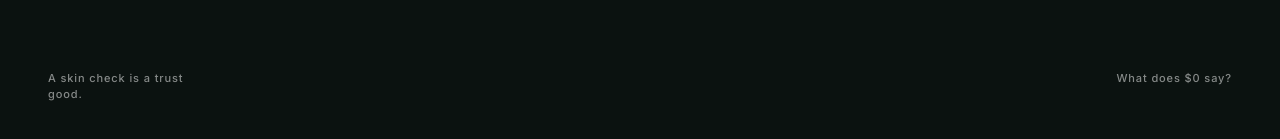
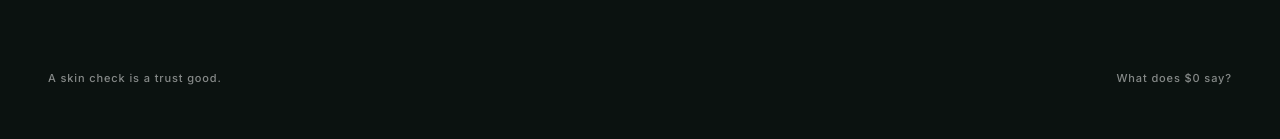
Before and after one commit to yiboprofile/alanyibo, a React (Vite) app: page / in a window 1280 px wide. Shown: the part 3271-3410 px from the top of the page. Built offline with nearby package versions, Linux system fonts and the light colour scheme.

Commit message:
Keep section captions on one line from tablets up
On phones each caption may take half the width before wrapping.

Co-Authored-By: Claude Opus 5.5 <noreply@anthropic.com>
Claude-Session: https://claude.ai/code/session_01HGi3LMXWpYRFDkksem3R8G

```diff
--- a/src/components/ui.tsx
+++ b/src/components/ui.tsx
@@ -61,8 +61,9 @@ export function MoreLink({ href, children, compact = false }: { href: string; ch
 export function Captions({ left, right, className = '' }: { left: string; right: string; className?: string }) {
   return (
     <div className={`flex items-start justify-between gap-6 ${className}`} aria-hidden="true">
-      <span className="text-white/50 text-[11px] font-medium tracking-[0.08em] max-w-[9rem]">{left}</span>
-      <span className="text-white/50 text-[11px] font-medium tracking-[0.08em] max-w-[9rem] text-right">{right}</span>
+      {/* one line each from small tablets up; on phones they may wrap to keep both sides apart */}
+      <span className="text-white/50 text-[11px] font-medium tracking-[0.08em] max-w-[48%] sm:max-w-none sm:whitespace-nowrap">{left}</span>
+      <span className="text-white/50 text-[11px] font-medium tracking-[0.08em] max-w-[48%] sm:max-w-none sm:whitespace-nowrap text-right">{right}</span>
     </div>
   )
 }
```
